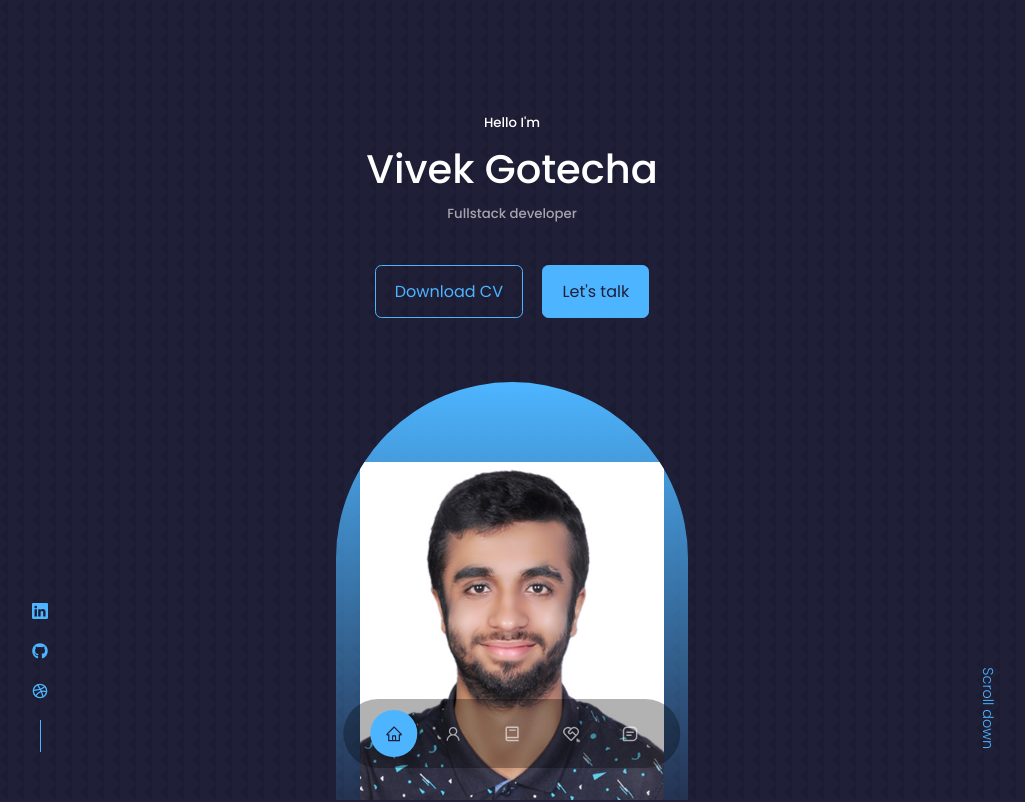
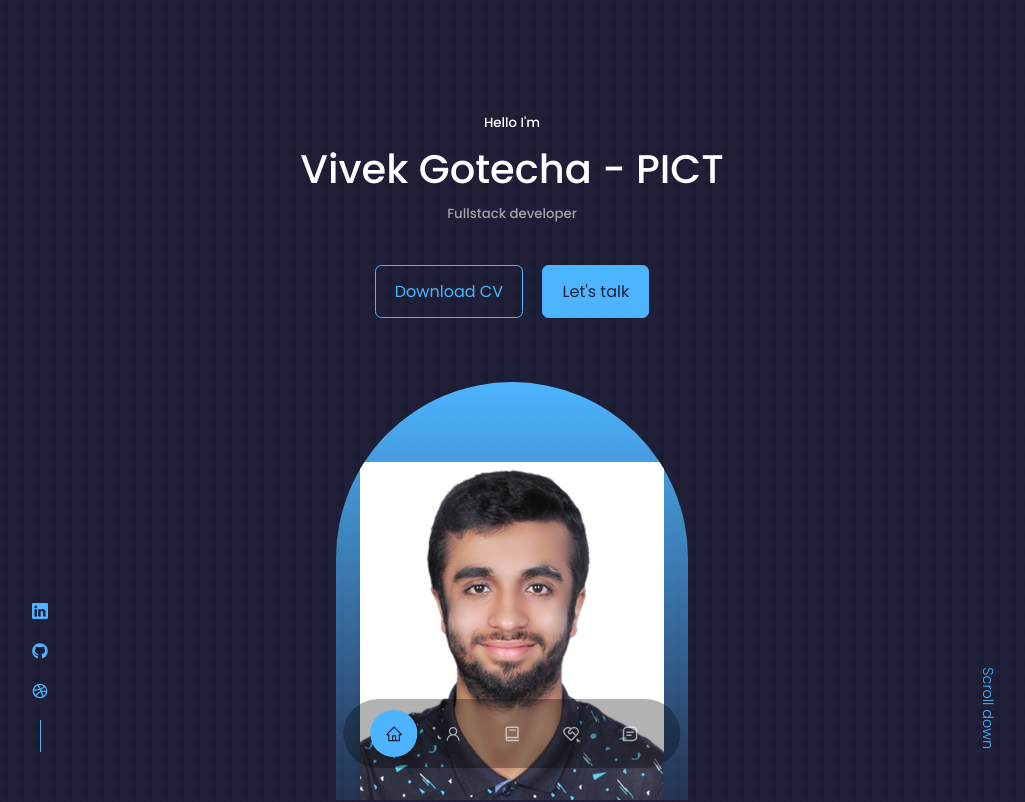
Before and after one commit to vrgotecha/Portfolio-Website, a React (Create React App) app: page / in a window 1280 px wide. Shown: the top 802 px of the page, without its empty margins (128-1153 px from the left). Built offline with nearby package versions, Linux system fonts and the light colour scheme.

Commit message:
changed Header.jsx

```diff
--- a/src/components/header/Header.jsx
+++ b/src/components/header/Header.jsx
@@ -9,7 +9,7 @@ const Header = () => {
     <header>
       <div className="container header__container">
         <h5>Hello I'm</h5>
-        <h1>Vivek Gotecha</h1>
+        <h1>Vivek Gotecha - PICT</h1>
         <h5 className="text-light">Fullstack developer</h5>
         <CTA />
         <HeaderSocials />
```
Also changed, not shown: 1 other file (tests, documents, lock files or other folders).
